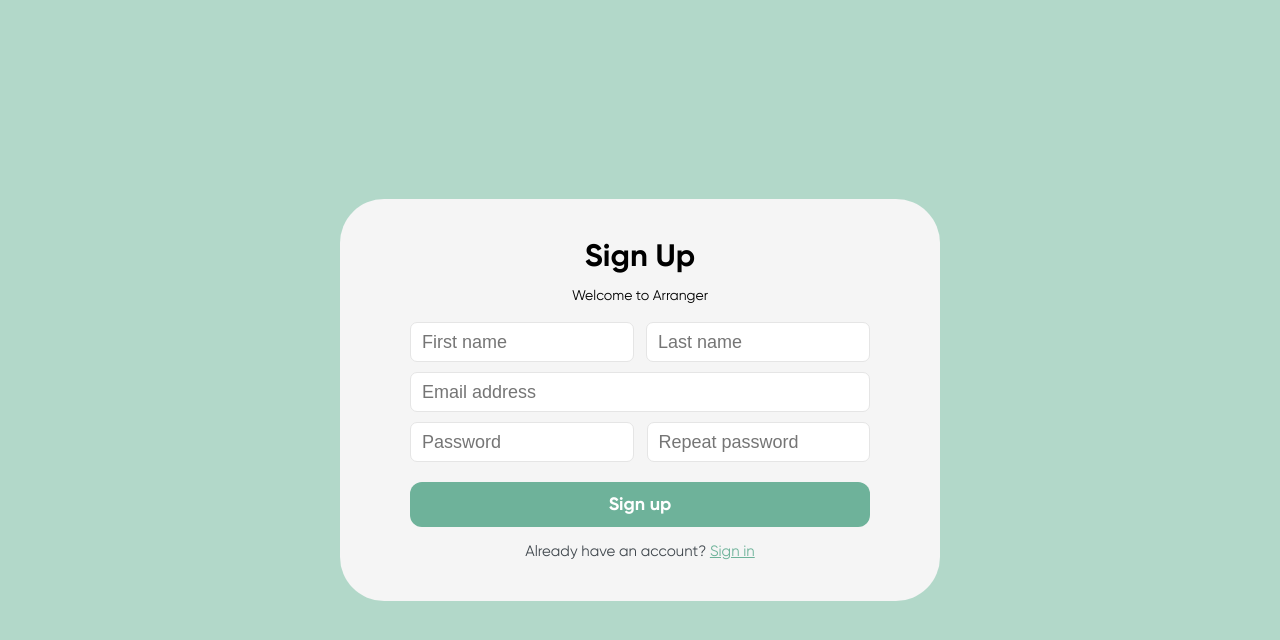
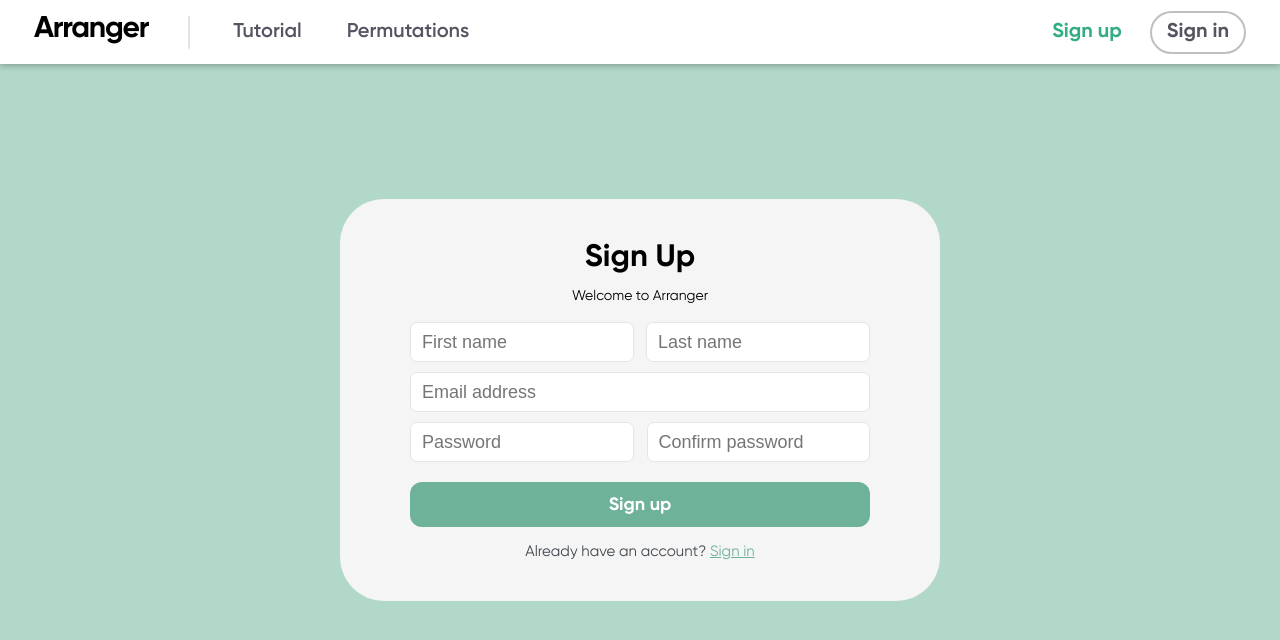
Before and after one commit to ostartt/Klymko-PMI-34-Arranger-FE, a React (Create React App) app: page /sign-up in a window 1280 px wide. Shown: the top 640 px of the page. Built offline with nearby package versions, Linux system fonts and the light colour scheme; a web font is replaced by a local one.

Commit message:
add header

```diff
--- a/src/App.js
+++ b/src/App.js
@@ -2,6 +2,7 @@
 
 import SignUp from './pages/SignUp/SignUp'
 import SignIn from "./pages/SignIn/SignIn";
+import Header from "./components/Header/Header";
 
 import { useLayoutEffect } from 'react'
 import { connect } from 'react-redux'
@@ -17,6 +18,7 @@
 
   return (
       <div>
+        <Header/>
         <Routes>
           <Route path="/">
             <Route path="sign-up" element={<SignUp />} />
--- /dev/null
+++ b/src/components/Header/Header.jsx
@@ -0,0 +1,53 @@
+import React from "react";
+
+import './header.styles.scss'
+import {Link, NavLink, useNavigate} from "react-router-dom";
+import {connect} from "react-redux";
+import {userLogoutRequest} from "../../redux/auth/auth.actions";
+import Logo from "../_common/Logo/Logo";
+
+const Header = ({user, userLogout}) => {
+    const navigate = useNavigate()
+    return (
+        <header className="header">
+            <div className='header-content'>
+                <Link to='/' className="header-logo">
+                    <Logo/>
+                </Link>
+                <nav className="header-buttons">
+                    <ul className='header-links'>
+                        <li className="header-buttons__button"><NavLink to='/tutorial'>Tutorial</NavLink></li>
+                        <li className="header-buttons__button"><NavLink to='/rating'>Permutations</NavLink></li>
+                    </ul>
+                </nav>
+            </div>
+            <div className="header-auth">
+                {user
+                    ?
+                    <>
+                        <NavLink to='/profile' className="header-auth__signup">Profile</NavLink>
+                        <div className="header-auth__signin" onClick={() => {
+                            userLogout()
+                            navigate('/')
+                        }}>Log out
+                        </div>
+                    </>
+                    :
+                    <>
+                        <NavLink to='/sign-up' className="header-auth__signup">Sign up</NavLink>
+                        <NavLink to='/sign-in' className="header-auth__signin">Sign in</NavLink>
+                    </>
+                }
+            </div>
+        </header>
+    )
+}
+
+const mapStateToProps = state => ({
+    user: state.auth.userObject
+})
+const mapDispatchToProps = dispatch => ({
+    userLogout: () => dispatch(userLogoutRequest())
+})
+
+export default connect(mapStateToProps, mapDispatchToProps)(Header)
--- /dev/null
+++ b/src/components/Header/header.styles.scss
@@ -0,0 +1,129 @@
+.header {
+  font-size: 20px;
+  position: fixed;
+  width: 100vw;
+  top: 0;
+  left: 0;
+  z-index: 50;
+  background-color: #fff;
+  padding: 10px 34px;
+  box-sizing: border-box;
+  box-shadow: 0 2px 6px rgba(0, 0, 0, 0.25);
+  overflow: hidden;
+  display: flex;
+  justify-content: space-between;
+  align-items: baseline;
+
+  a {
+    text-decoration: none;
+  }
+
+  ul,
+  ul li,
+  ul ul li {
+    padding: 0;
+    margin: 0;
+    list-style-type: none;
+  }
+
+  .active {
+    color: #35ad83;
+  }
+}
+
+.header-logo {
+  display: flex;
+  align-items: baseline;
+  color: #000;
+
+  margin-right: 40px;
+}
+
+.header-buttons {
+  position: relative;
+
+  .header-links {
+    display: flex;
+  }
+
+  &__button + &__button {
+    margin-left: 45px;
+  }
+
+  &::before {
+    content: "";
+    position: absolute;
+    display: block;
+    width: 2px;
+    background: #e1e4e9;
+    border-radius: 10px;
+    left: 0;
+    top: 0;
+    bottom: 0;
+  }
+}
+
+.header-buttons__button {
+  display: block;
+  font-weight: 600;
+
+  line-height: 33px;
+
+  a {
+    color: #555461;
+
+    &:hover {
+      color: #000;
+    }
+  }
+
+  &:first-child {
+    margin-left: 45px;
+  }
+}
+
+.header-content {
+  display: flex;
+  align-items: baseline;
+}
+
+.header-auth {
+  font-weight: 700;
+  line-height: 33px;
+  display: flex;
+  align-items: center;
+
+  &__signup {
+    color: #555461;
+
+    &:hover {
+      color: #000;
+    }
+  }
+
+  &__signin {
+    color: #555461;
+    margin-left: 28px;
+    border: 2px solid #bfbfbf;
+    border-radius: 30px;
+    padding: 3px 15px;
+    cursor: pointer;
+
+    &:hover {
+      background: #6eb29a;
+      border: 2px solid #ffffff;
+      color: #fff;
+    }
+  }
+}
+
+.header-auth__signin.active {
+  background: #6eb29a;
+  border: 2px solid #ffffff;
+  color: #fff;
+}
+
+.header-auth__logout {
+  border: 2px solid #bfbfbf;
+  border-radius: 30px;
+}
--- a/src/components/_common/Logo/Logo.jsx
+++ b/src/components/_common/Logo/Logo.jsx
@@ -3,7 +3,7 @@
 import './logo.styles.scss'
 
 const Logo = () => (
-    <span className="logo"><span>Eco</span>ntinuum</span>
+    <span className="logo"><span></span>Arranger</span>
 )
 
 export default Logo
--- a/src/pages/SignUp/SignUp.jsx
+++ b/src/pages/SignUp/SignUp.jsx
@@ -124,7 +124,7 @@
                             name={'confirmPassword'}
                             value={user.confirmPassword}
                             onChange={handleChange}
-                            label={'Repeat password'}
+                            label={'Confirm password'}
                             error={errors.confirmPassword}
                         />
                     </div>
```
